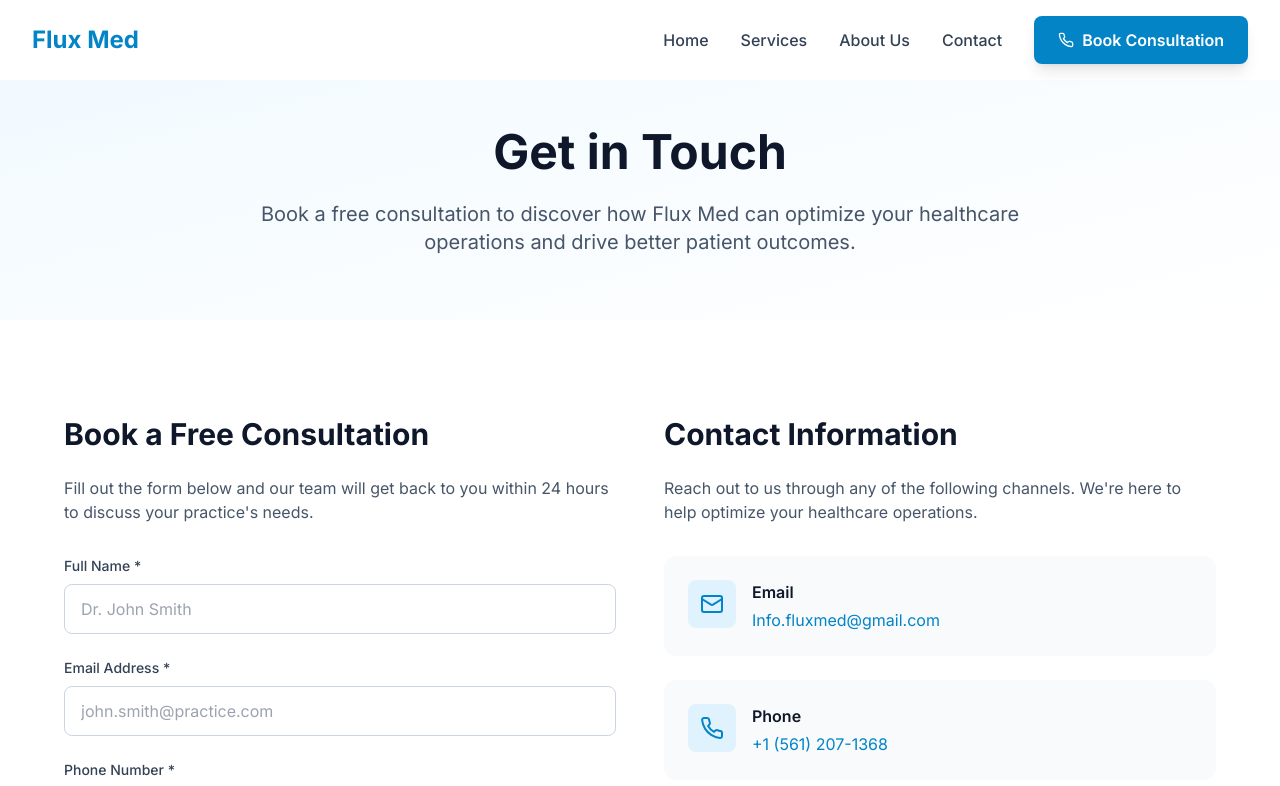
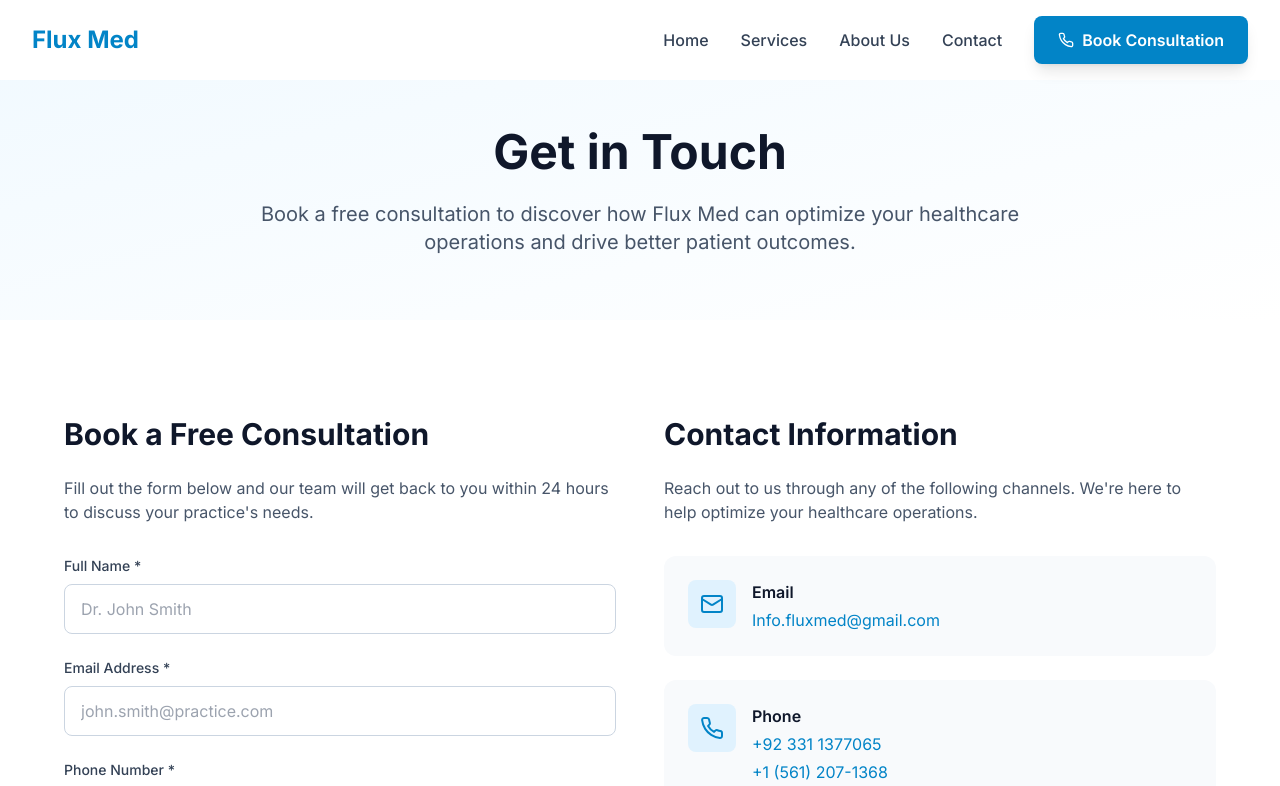
Before and after one commit to MujtabaMonis/Flux-Med-, a Next.js app: page /contact in a window 1280 px wide. Shown: the top 786 px of the page. Built offline with nearby package versions, Linux system fonts and the light colour scheme.

Commit message:
Adding additional no in contact

```diff
--- a/app/contact/page.tsx
+++ b/app/contact/page.tsx
@@ -263,9 +263,21 @@ export default function ContactPage() {
                     <div className="p-3 bg-primary-100 rounded-lg">
   <Phone className="w-6 h-6 text-primary-600" />
 </div>
+
 <div>
   <h3 className="font-semibold text-slate-900 mb-1">Phone</h3>
-                      <a href="tel:+1-555-000-0000" className="text-primary-600 hover:text-primary-700">
+
+  <a
+    href="tel:+ +92 331 1377065"
+    className="text-primary-600 hover:text-primary-700 block"
+  >
+    +92 331 1377065
+  </a>
+
+  <a
+    href="tel+1 (561) 207-1368"
+    className="text-primary-600 hover:text-primary-700 block mt-1"
+  >
     +1 (561) 207-1368
   </a>
 </div>
```
Lines whose indentation alone changed are shown as unchanged.
